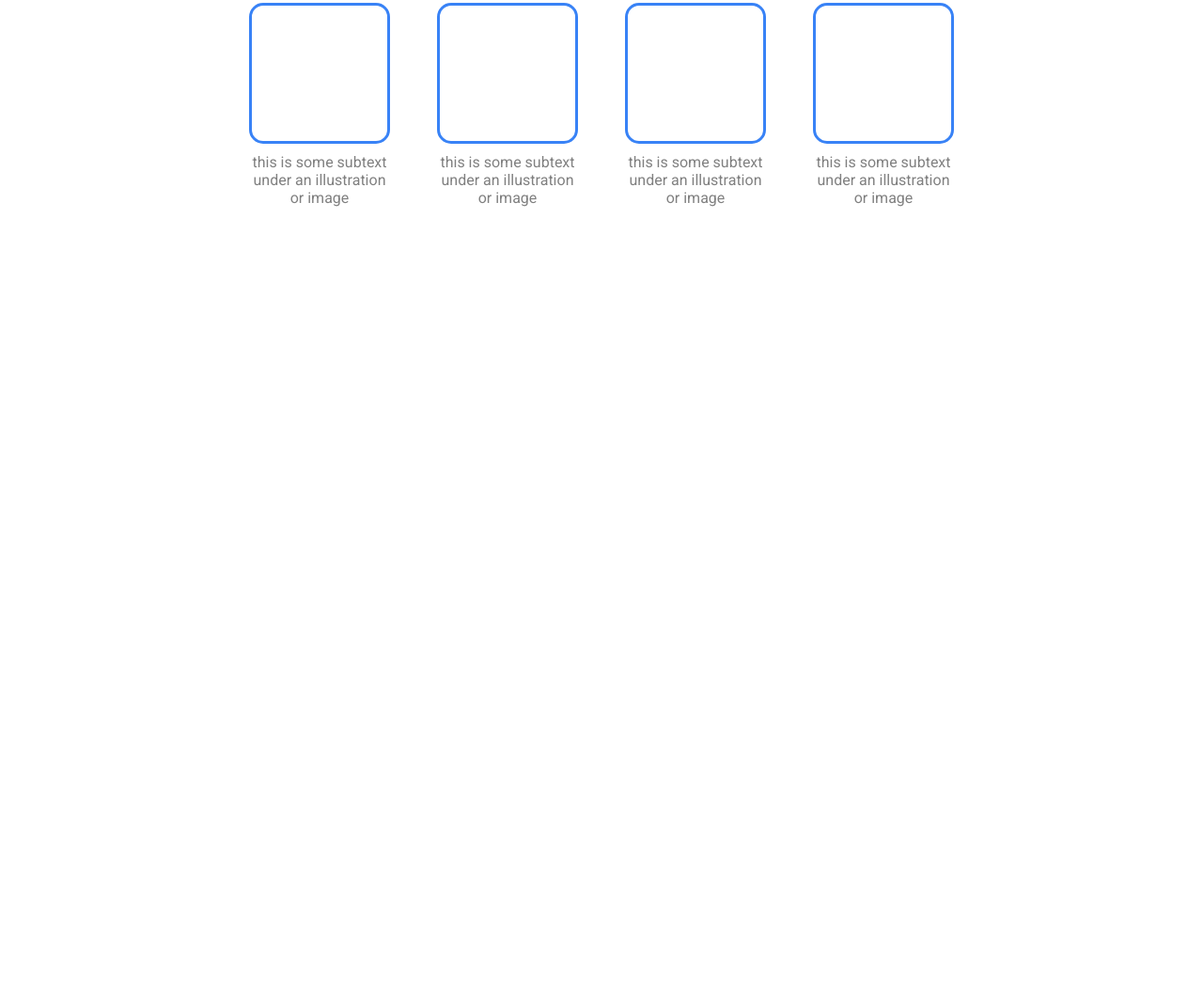
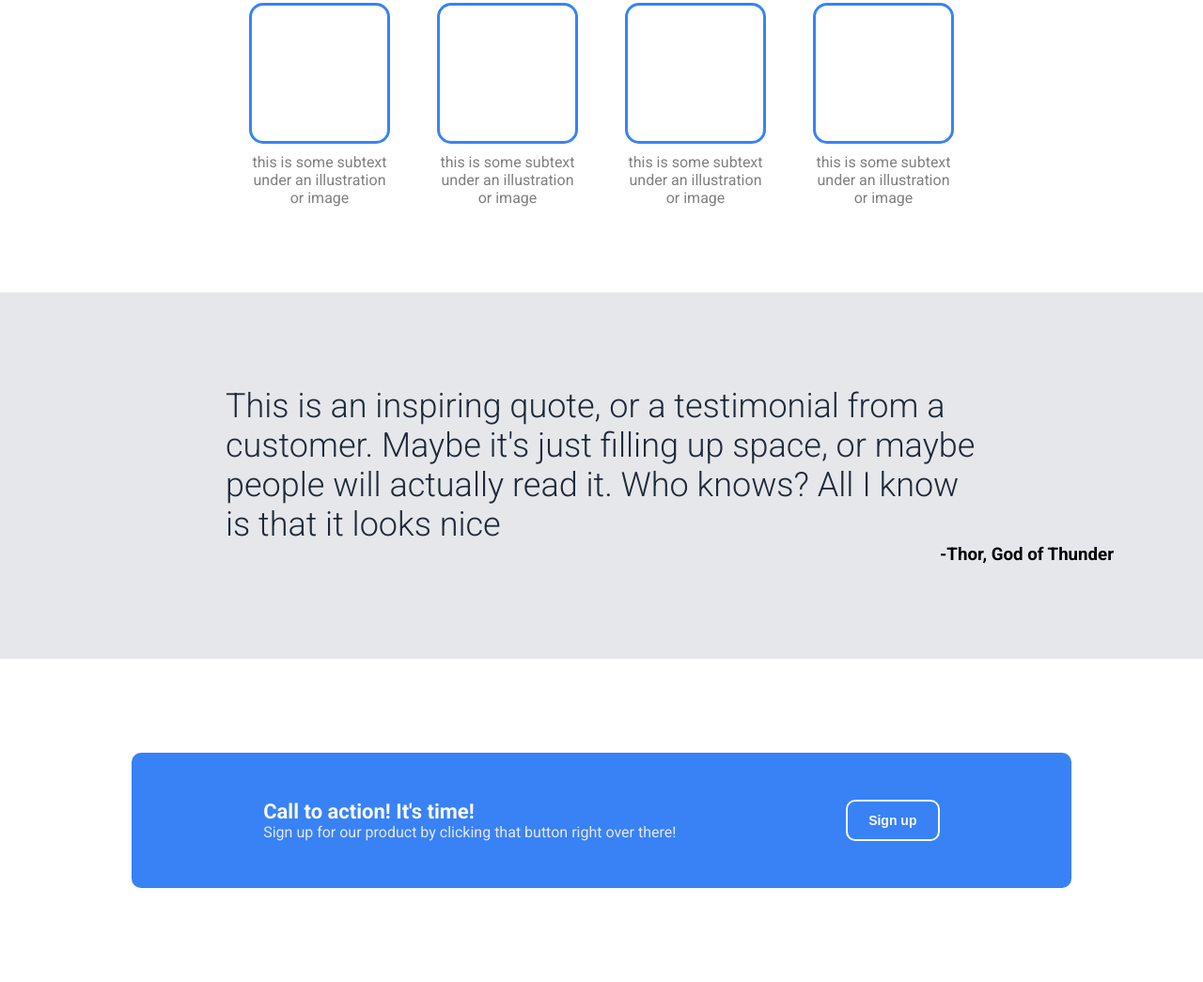
Before and after one commit to krslakdan/odin-landing-page, a plain HTML site: page index.html in a window 1280 px wide. Shown: the part 689-1734 px from the top of the page at 94% size. Before the commit the page ends 1000 px from the top, so only its background shows below. Drawn offline with Linux system fonts and the light colour scheme; a web font is replaced by a local one.

Commit message:
Style quote and call to action page

```diff
--- a/index.html
+++ b/index.html
@@ -57,5 +57,26 @@
         </div>
       </div>
     </div>
+    <div class="quote">
+      <div class="container">
+        <p>
+          This is an inspiring quote, or a testimonial from a customer. Maybe
+          it's just filling up space, or maybe people will actually read it. Who
+          knows? All I know is that it looks nice
+        </p>
+        <h3>-Thor, God of Thunder</h3>
+      </div>
+    </div>
+    <div class="cta-section">
+      <div class="cta">
+        <div class="cta-container">
+          <p class="cta-p">Call to action! It's time!</p>
+          <p class="cta-light-p">
+            Sign up for our product by clicking that button right over there!
+          </p>
+        </div>
+        <button class="btn-cta">Sign up</button>
+      </div>
+    </div>
   </body>
 </html>
--- a/style.css
+++ b/style.css
@@ -8,6 +8,58 @@
 
 body {
   font-family: Roboto, sans-serif;
+}
+
+.cta-section {
+  padding: 100px 0;
+}
+
+.cta {
+  background-color: #3882f6;
+  width: 1000px;
+  padding: 50px;
+  border-radius: 10px;
+  display: flex;
+  margin: auto;
+  justify-content: space-around;
+}
+
+.cta-p {
+  color: #f9faf8;
+  font-size: 22px;
+  font-weight: 700;
+}
+
+.cta-light-p {
+  color: #e5e7eb;
+}
+
+.btn-cta {
+  background-color: #3882f6;
+  color: #f9faf8;
+  border: 2px solid #f9faf8;
+  padding: 8px 16px;
+  width: 100px;
+  border-radius: 10px;
+  font-weight: 700;
+  font-size: 14px;
+}
+
+.quote {
+  background-color: #e5e7eb;
+  padding: 100px 0;
+}
+
+.quote p {
+  font-size: 36px;
+  color: #1f2937;
+  font-weight: 300;
+  width: 800px;
+  margin: auto;
+}
+
+.quote h3 {
+  margin-left: 1000px;
 }
 
 .information {
```
